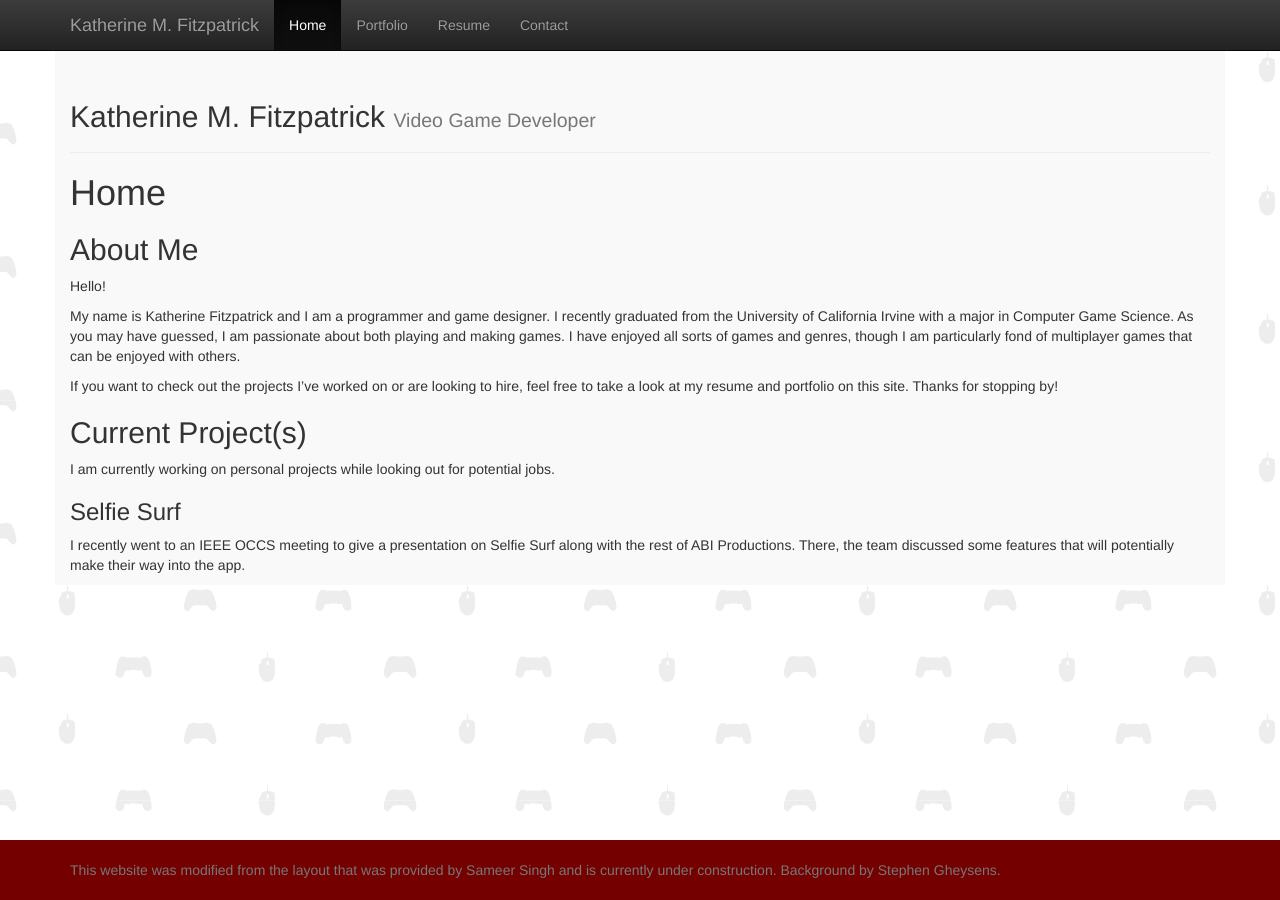
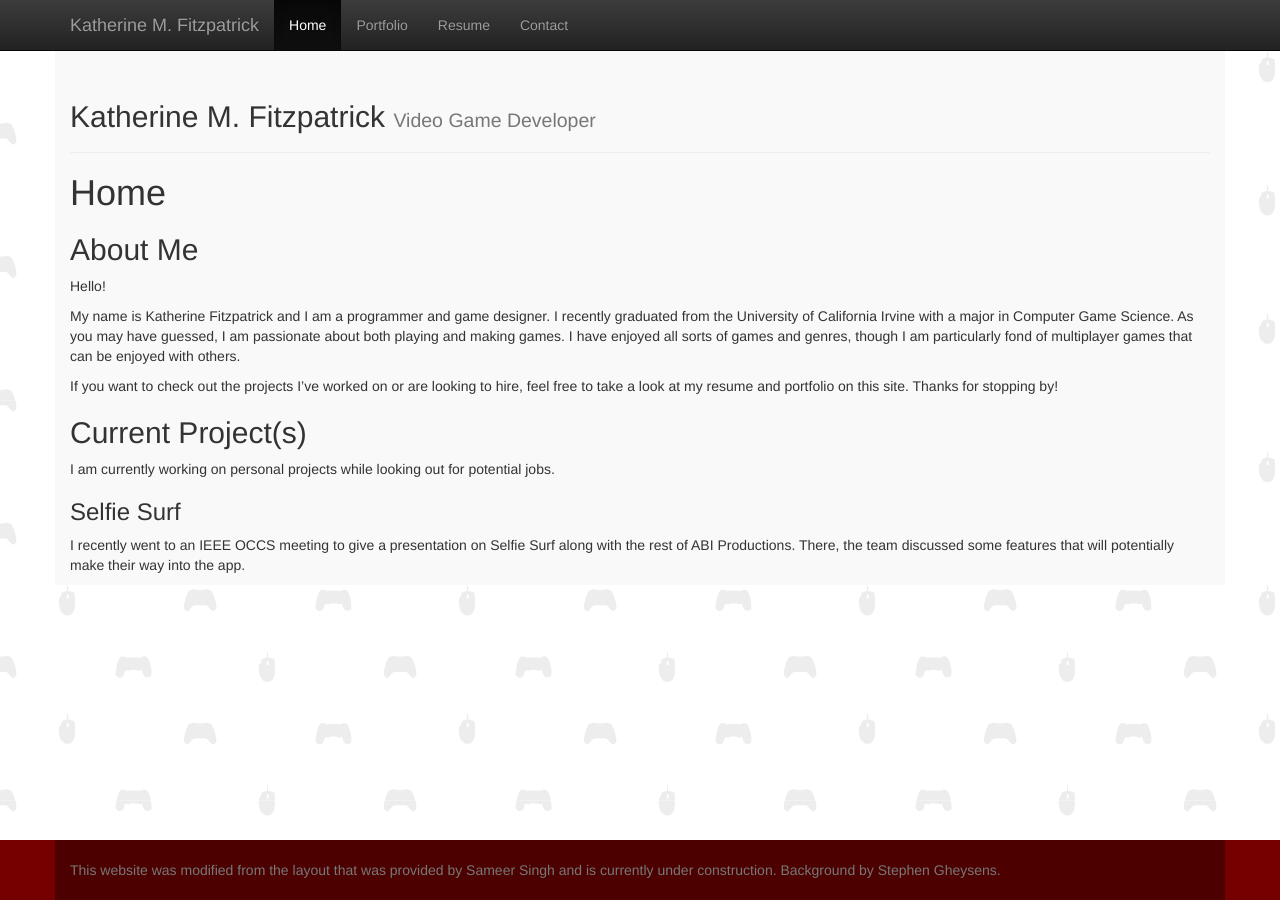
Before and after one commit to kathermf/kathermf.github.io, a Jekyll site: the page built from index.md, in a window 1280 px wide. Built offline with Jekyll 4.4.1, drawn with Linux system fonts in a browser that asks for light colours.

Commit message:
Style changes hopefully they work this time, it probably wont

```diff
--- a/css/custom.css
+++ b/css/custom.css
@@ -34,7 +34,7 @@
 .footer > .container {
   padding-right: 15px;
   padding-left: 15px;
-  background-color: #750000;
+  background-color: #4D0000;
   color: white;
 }
 
@@ -43,5 +43,10 @@
 }
 
 .navbar.navbar-inverse.navbar-fixed-top {
+  background-color: #4D0000;
+}
+
+.navbar.navbar-inverse.navbar-fixed-top a.active {
   background-color: #750000;
+  color: white;
 }
```
